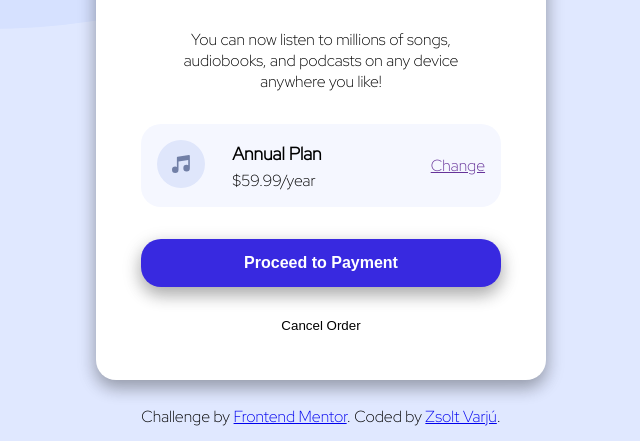
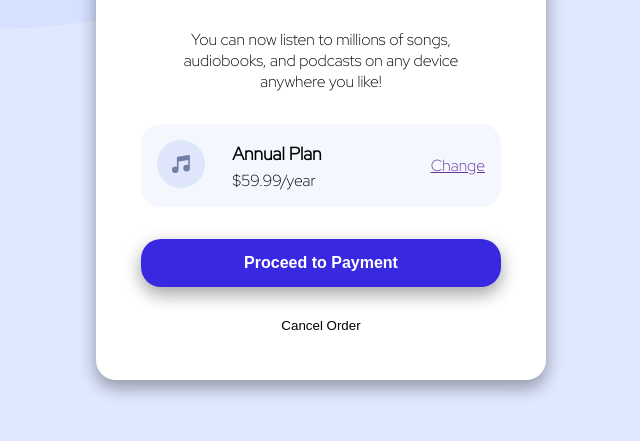
Before and after one commit to zsoolti8917/Order-summary-component, a plain HTML site: page index.html in a window 1280 px wide. Shown: the part 359-800 px from the top of the page, without its empty margins (319-959 px from the left). Drawn offline with Linux system fonts and the light colour scheme.

Commit message:
Code revised, changed README.md

```diff
--- a/index.html
+++ b/index.html
@@ -4,18 +4,15 @@
 <head>
   <meta charset="UTF-8">
   <meta name="viewport" content="width=device-width, initial-scale=1.0">
-  <!-- displays site properly based on user's device -->
-
+  <meta name="author" content="Zsolt Varjú">
+  <meta name="description" content="My first attempt on the Order summary card Frontend mentor project">
   <link rel="icon" type="image/png" sizes="32x32" href="./images/favicon-32x32.png">
   <link rel="stylesheet" href="css/style.css">
-  <title>Frontend Mentor | Order summary card</title>
-
-  <!-- Feel free to remove these styles or customise in your own stylesheet 👍 -->
+  <title>Order summary card</title>
 
 </head>
 
 <body>
-
   <main>
     <div class="card">
       <figure>
@@ -33,26 +30,14 @@
         <p>$59.99/year</p>
         <a href="#">Change</a>
       </div>
-<div class="buttons">
-  <button class="btn1">Proceed to Payment</button>
-  <button class="btn2">Cancel Order</button>
-</div>
-
+      <div class="buttons">
+        <button class="btn1">Proceed to Payment</button>
+        <button class="btn2">Cancel Order</button>
+      </div>
 
     </div>
   </main>
 
-
-  <footer>
-    <div class="attribution">
-      Challenge by <a href="https://www.frontendmentor.io?ref=challenge" target="_blank">Frontend Mentor</a>.
-      Coded by <a href="#">Zsolt Varjú</a>.
-    </div>
-  </footer>
-
-
-
-
 </body>
 
 </html>
```
Also changed, not shown: css/style.css (+8 -19 lines), solution/PC solution.png (added), solution/Phone solution.png (added), 1 other file.
